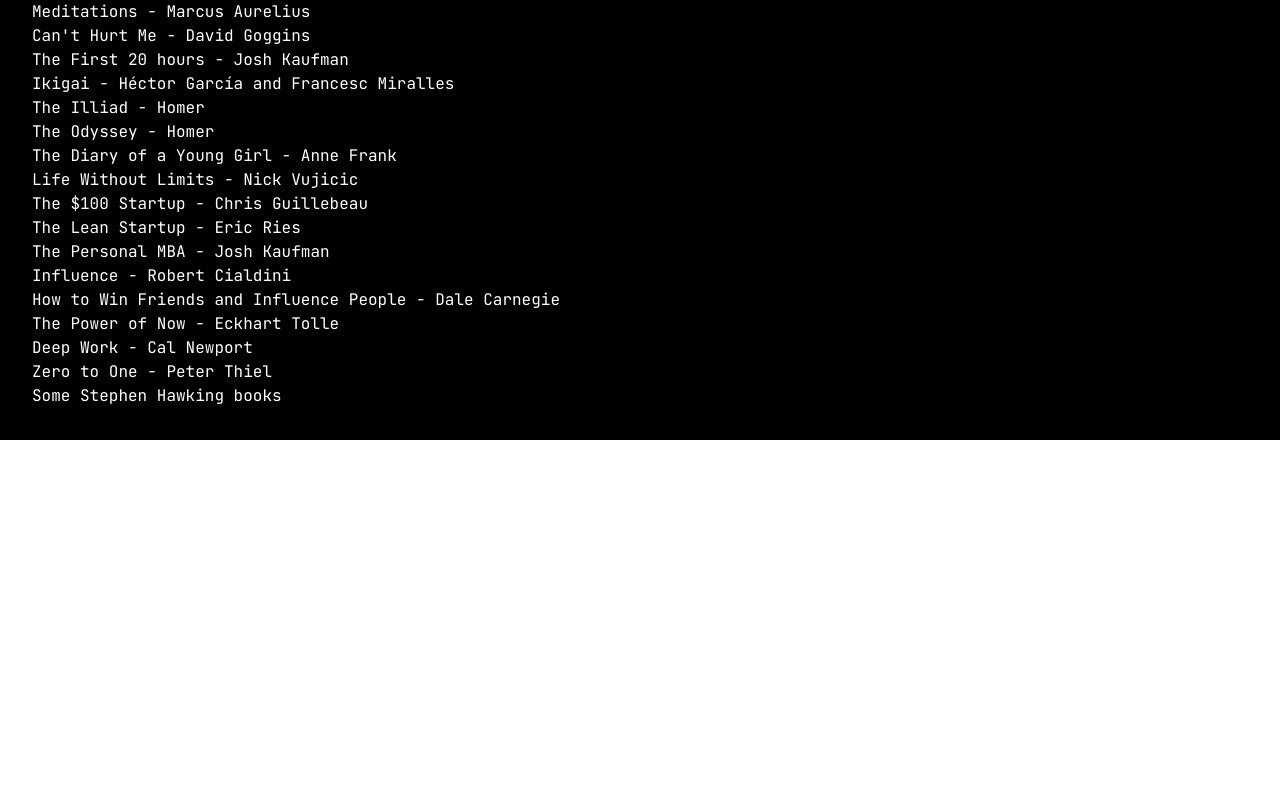
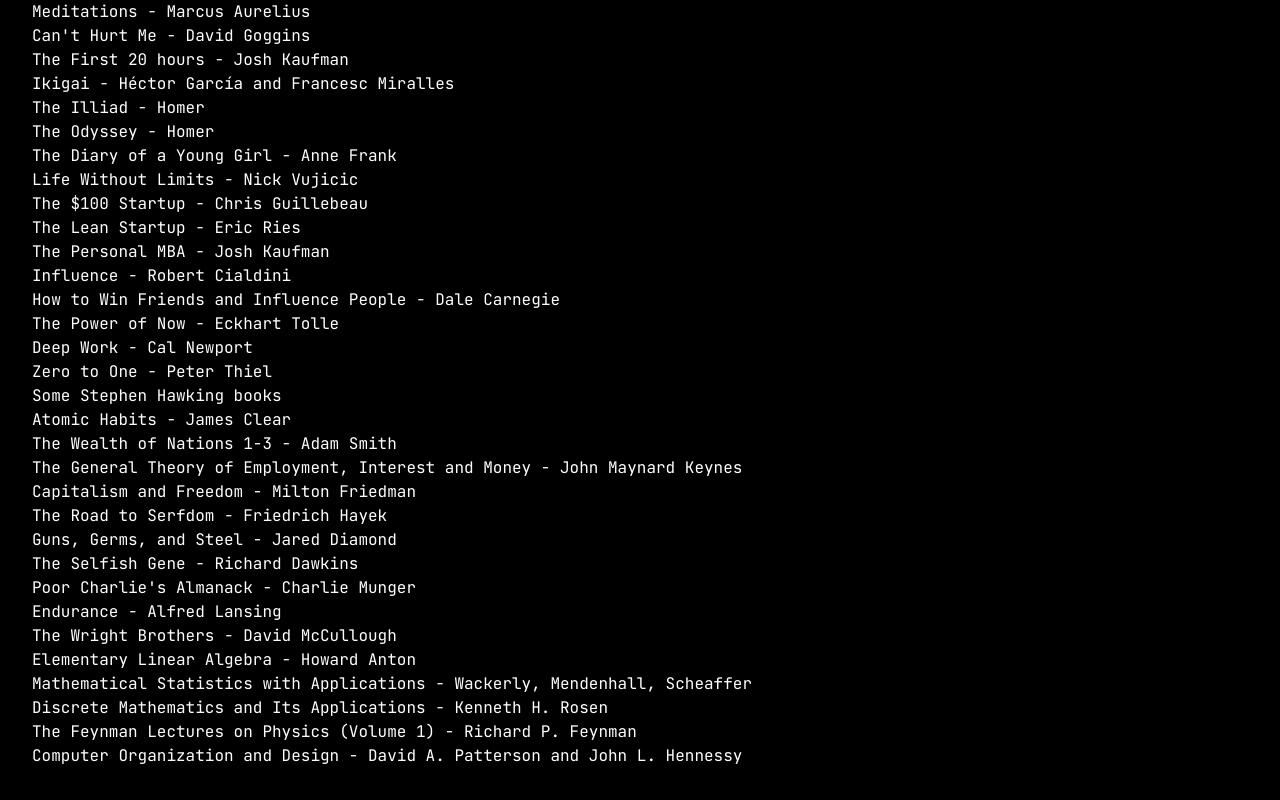
Before and after one commit to bobelmasry/personal-site, a Next.js app: page /library in a window 1280 px wide. Shown: the part 2589-3389 px from the top of the page. Before the commit the page ends 3029 px from the top, so only its background shows below. Built offline with nearby package versions, Linux system fonts and the light colour scheme.

Commit message:
added remaining books

```diff
--- a/pages/library.tsx
+++ b/pages/library.tsx
@@ -122,9 +122,21 @@
     'Deep Work - Cal Newport',
     'Zero to One - Peter Thiel',
     'Some Stephen Hawking books',
-    ''
-
-    // 'Another Book Title',
+    'Atomic Habits - James Clear',
+    'The Wealth of Nations 1-3 - Adam Smith',
+    'The General Theory of Employment, Interest and Money - John Maynard Keynes',
+    'Capitalism and Freedom - Milton Friedman',
+    'The Road to Serfdom - Friedrich Hayek',
+    'Guns, Germs, and Steel - Jared Diamond',
+    'The Selfish Gene - Richard Dawkins',
+    'Poor Charlie\'s Almanack - Charlie Munger',
+    'Endurance - Alfred Lansing',
+    'The Wright Brothers - David McCullough',
+    'Elementary Linear Algebra - Howard Anton',
+    'Mathematical Statistics with Applications - Wackerly, Mendenhall, Scheaffer',
+    'Discrete Mathematics and Its Applications - Kenneth H. Rosen',
+    'The Feynman Lectures on Physics (Volume 1) - Richard P. Feynman',
+    'Computer Organization and Design - David A. Patterson and John L. Hennessy',
   ]
 
   const filtered = useMemo(() => {
```
